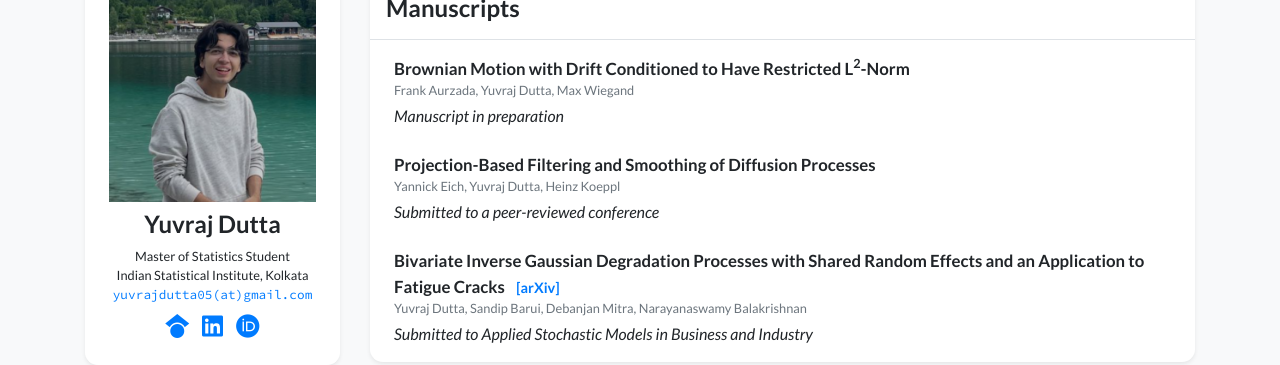
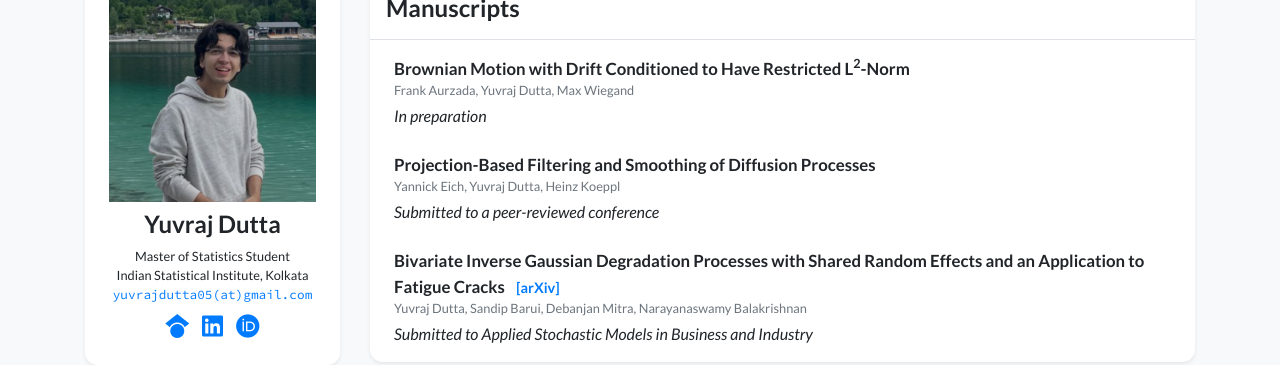
Before and after one commit to yuvrajdutta05/yuvrajdutta05.github.io, a Jekyll site: the page built from index.html, in a window 1280 px wide and 900 px high, scrolled down 824 px. Shown: the part 154-519 px from the top of the window. Built offline with Jekyll 4.4.1, drawn with Linux system fonts in a browser that asks for light colours; nearby versions of some CDN libraries; a style sheet for code colours, icons or effects is not loaded.

Commit message:
Update profile again2

```diff
--- a/_data/profile.yml
+++ b/_data/profile.yml
@@ -103,7 +103,7 @@ manuscripts:
 
   - title: "Brownian Motion with Drift Conditioned to Have Restricted L<sup>2</sup>-Norm"
     authors: "Frank Aurzada, Yuvraj Dutta, Max Wiegand"
-    status: "Manuscript in preparation"
+    status: "In preparation"
     link:
 
   - title: "Projection-Based Filtering and Smoothing of Diffusion Processes"
```
